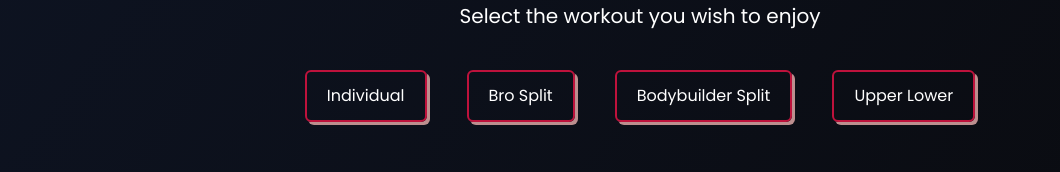
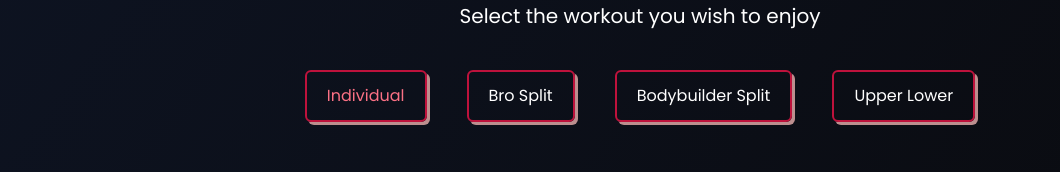
Before and after one commit to Meerawks/GainZ, a React (Vite) app: page / in a window 1280 px wide. Shown: the part 1086-1258 px from the top of the page, without its empty margins (0-1060 px from the left). Built offline with nearby package versions, Linux system fonts and the light colour scheme.

Commit message:
Button Highlight feature

```diff
--- a/src/components/Generator.jsx
+++ b/src/components/Generator.jsx
@@ -34,8 +34,9 @@ export default function Generator() {
         return(
             <button key={typeIndex} onClick={()=>{
                 setSplit(type)
-            }} className='px-5 py-3 rounded-md mt-5 boxShadow border-2 border-rose-700 capitalize'>
-               {type.replaceAll('_'," ")}
+                console.log(split, type)
+            }}  className='px-5 py-3 rounded-md mt-5 boxShadow border-2 border-rose-700 capitalize' >
+               <p className={(type===split ? 'text-rose-400' : 'text-white' )}>{type.replaceAll('_'," ")}</p>
                 </button>
         )
     })}
```
